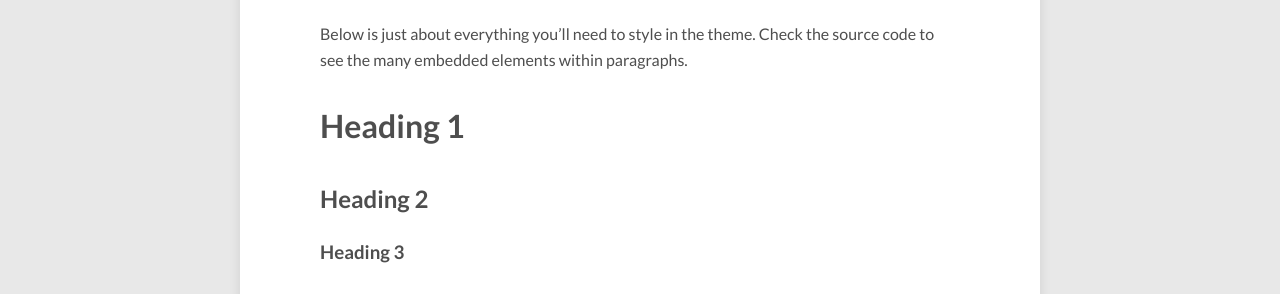
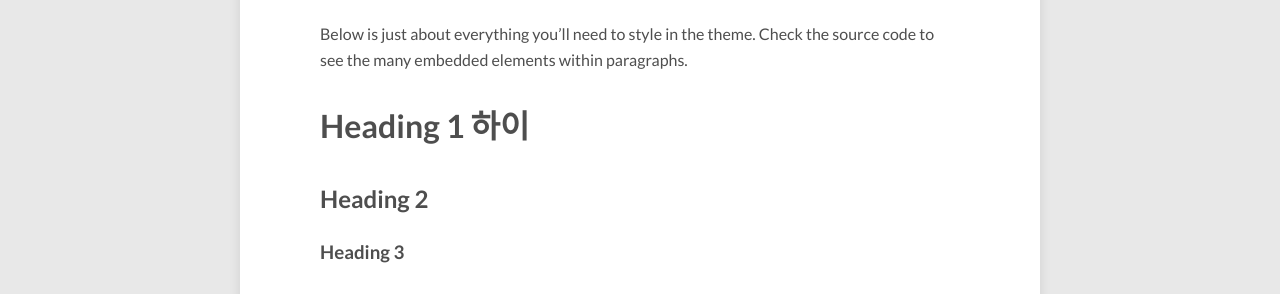
Before and after one commit to krpsh/regenea8.github.io, a Jekyll site: the page built from _posts/2017-03-31-test-sample.md, in a window 1280 px wide and 900 px high, scrolled down 505 px. Shown: the part 154-448 px from the top of the window. Built offline with Jekyll 4.4.1, drawn with Linux system fonts in a browser that asks for light colours; nearby versions of some CDN libraries; comment, search, counter and statistics services are not loaded.

Commit message:
Update 2017-03-31-test-sample.md

```diff
--- a/_posts/2017-03-31-test-sample.md
+++ b/_posts/2017-03-31-test-sample.md
@@ -13,7 +13,7 @@ image:
 
 Below is just about everything you'll need to style in the theme. Check the source code to see the many embedded elements within paragraphs.
 
-# Heading 1
+# Heading 1 하이
 
 ## Heading 2
 
```
